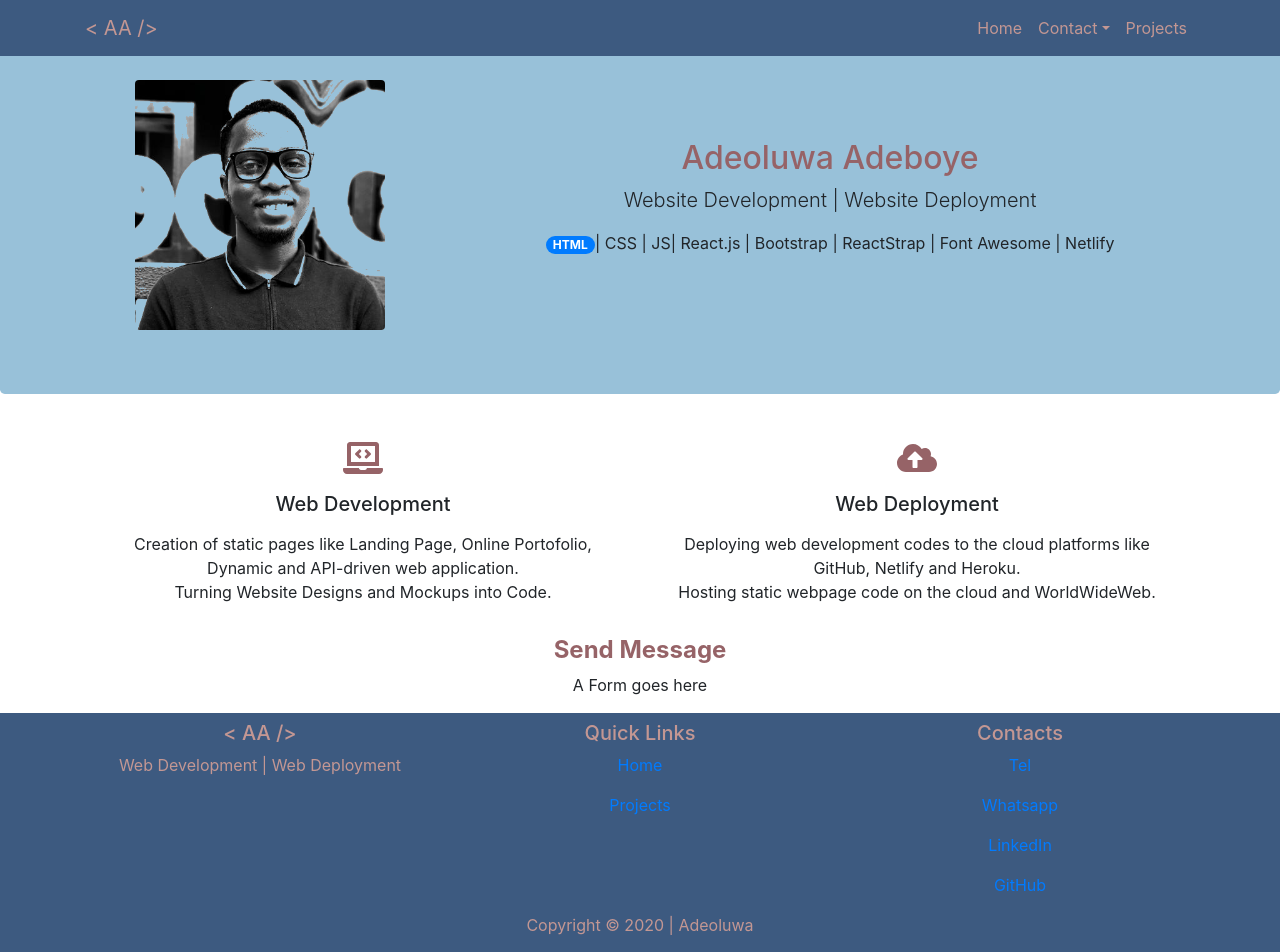
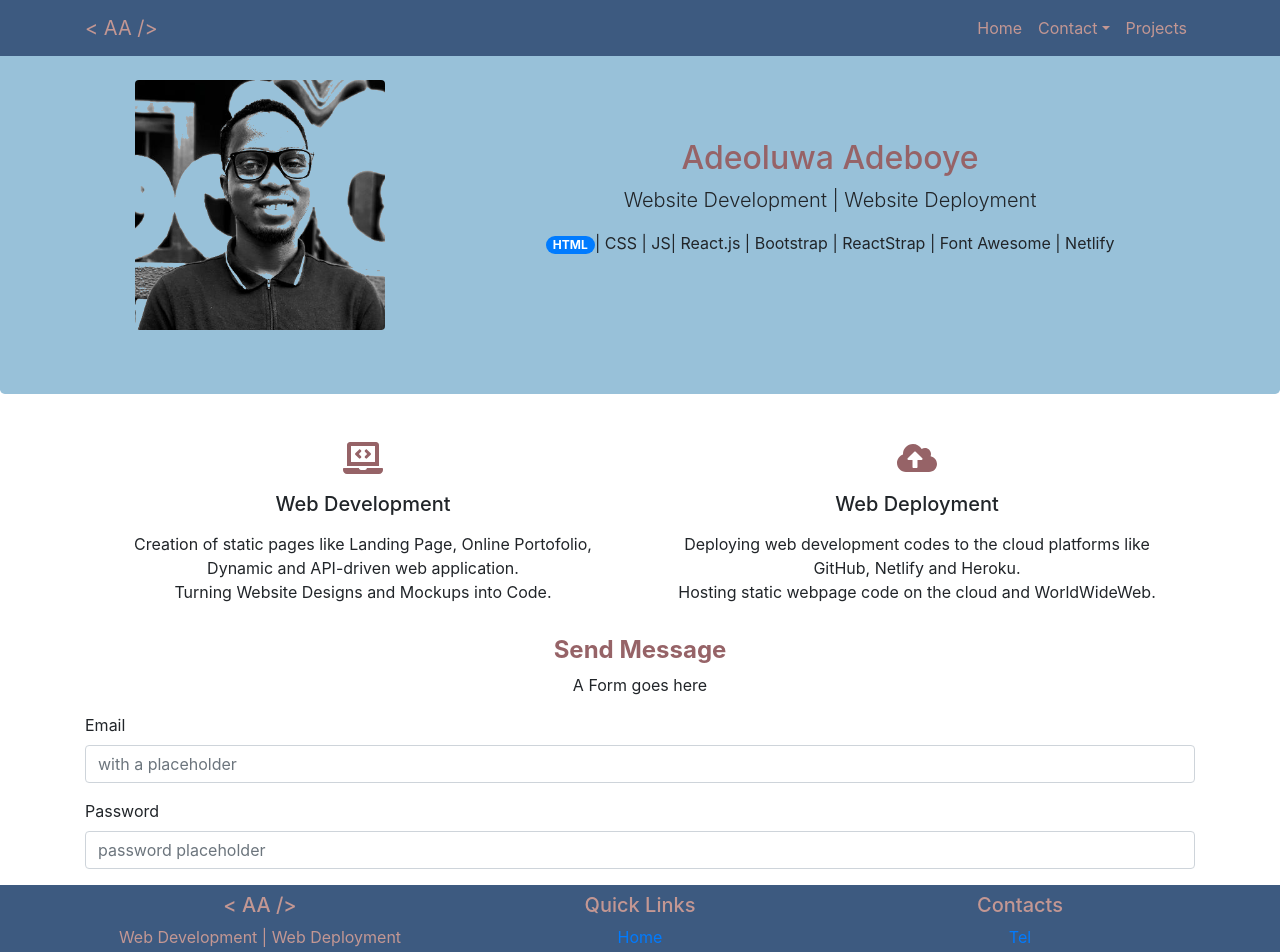
Before and after one commit to JUGG097/Web-Dev-Portfolio-Page, a React (Create React App) app: page /home in a window 1280 px wide. Shown: the top 952 px of the page. Built offline with nearby package versions, Linux system fonts and the light colour scheme.

Commit message:
:construction: Added Form template for Send a Message on HomePage

```diff
--- a/src/Components/Home.js
+++ b/src/Components/Home.js
@@ -1,11 +1,36 @@
 import React from "react";
-import { Jumbotron } from "reactstrap";
+import { Jumbotron, Form, FormGroup, Label, Input } from "reactstrap";
 
 import {
 	faLaptopCode,
 	faCloudUploadAlt,
 } from "@fortawesome/free-solid-svg-icons";
 import { FontAwesomeIcon } from "@fortawesome/react-fontawesome";
+
+const SubmitForm = () => {
+	return (
+		<Form>
+			<FormGroup>
+				<Label for="exampleEmail">Email</Label>
+				<Input
+					type="email"
+					name="email"
+					id="exampleEmail"
+					placeholder="with a placeholder"
+				/>
+			</FormGroup>
+			<FormGroup>
+				<Label for="examplePassword">Password</Label>
+				<Input
+					type="password"
+					name="password"
+					id="examplePassword"
+					placeholder="password placeholder"
+				/>
+			</FormGroup>
+		</Form>
+	);
+};
 
 function Home() {
 	return (
@@ -82,6 +107,9 @@ function Home() {
 						</h4>
 						<p>A Form goes here</p>
 					</div>
+					<div className="col-12">
+						<SubmitForm />
+					</div>
 				</div>
 			</div>
 		</div>
--- a/src/Components/Projects.js
+++ b/src/Components/Projects.js
@@ -5,7 +5,7 @@ function Projects() {
 	return (
 		<div>
 			<Jumbotron style={{ backgroundColor: "#98C1D9" }}>
-				<div className="container">
+				<div className="container mt-3">
 					<h2 className="display-5">My Projects</h2>
 					<p className="lead">Projects related to Web Development</p>
 				</div>
```
